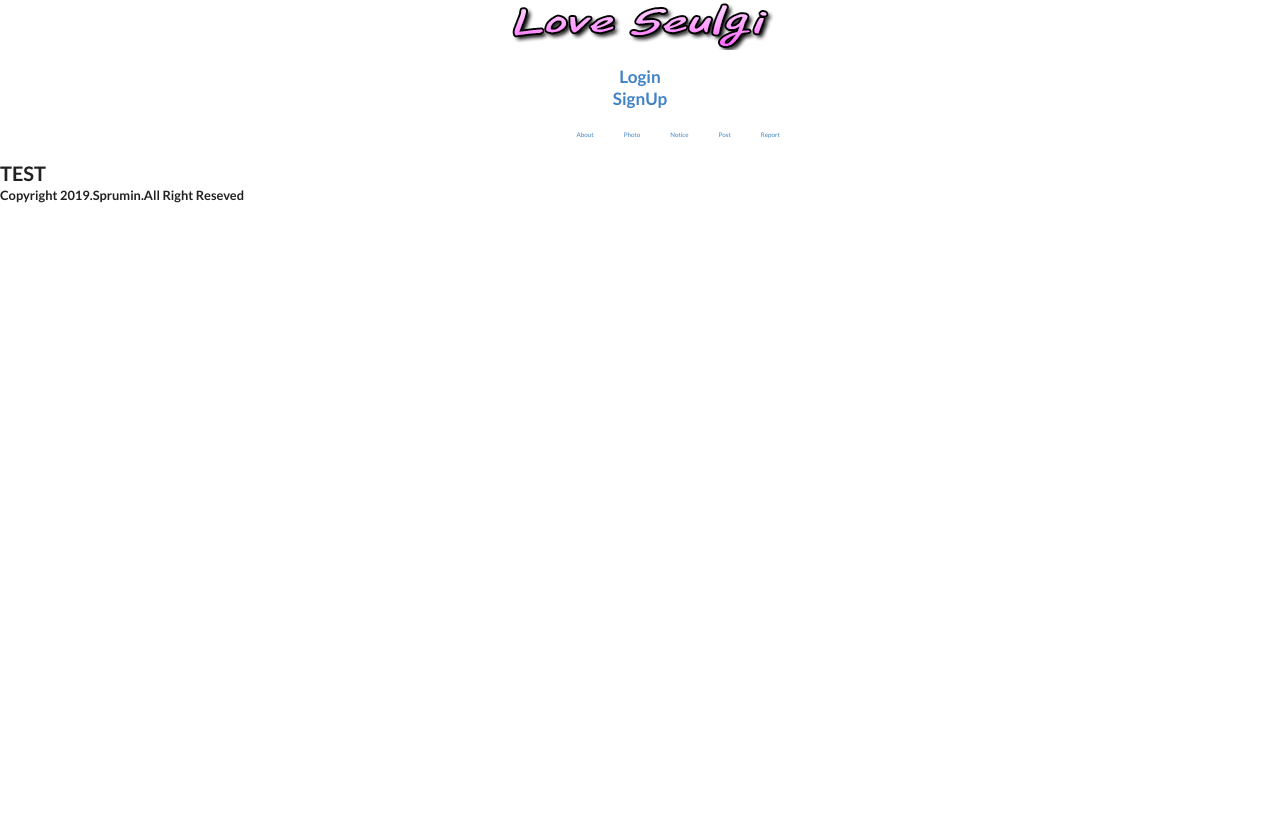
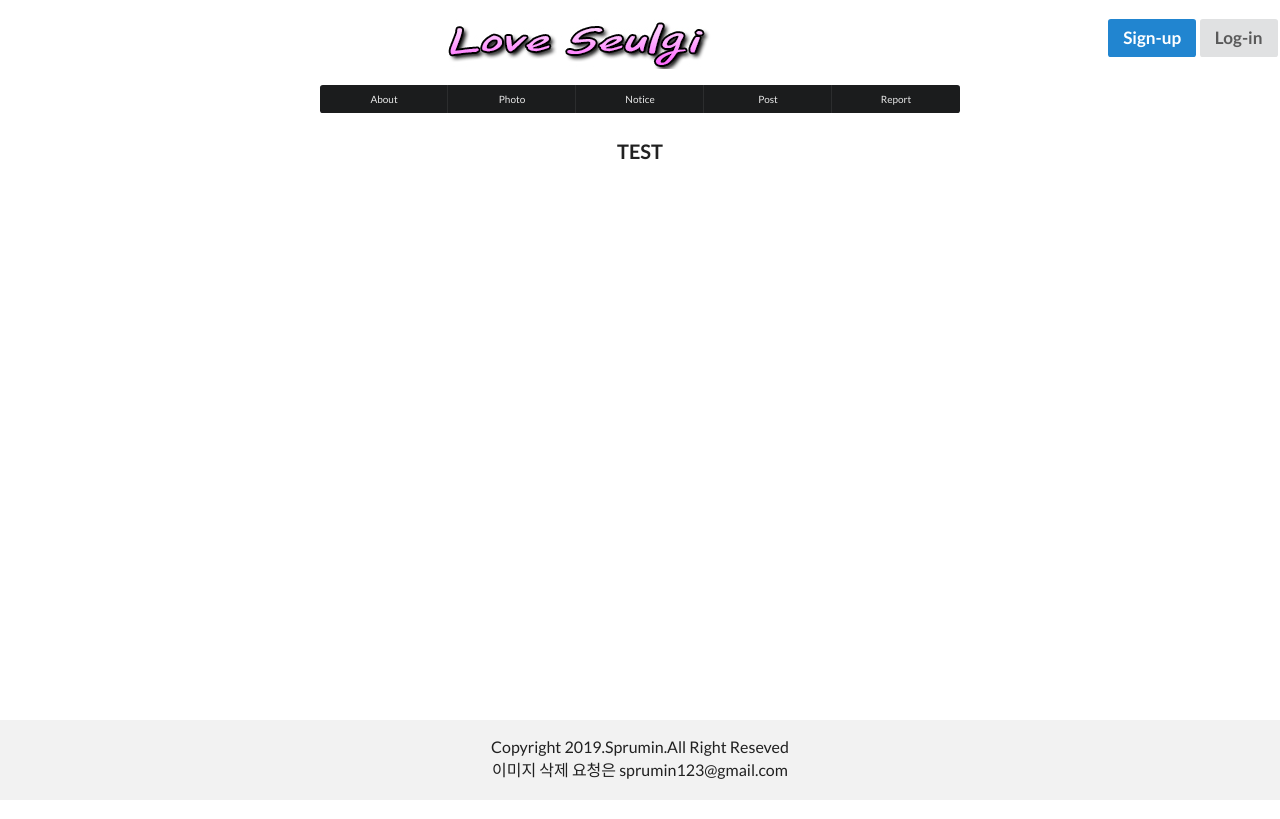
Before and after one commit to sprumin/loveSeulgi, a Django app: page / in a window 1280 px wide. Before the commit the page ends 203 px from the top, so only its background shows below. Run offline with Django 3.2, Linux system fonts and the light colour scheme.

Commit message:
update base templates

```diff
--- a/static/css/base.css
+++ b/static/css/base.css
@@ -22,6 +22,7 @@ html, body {
 
 ol, ul {
     list-style: none;
+    padding-left: 0px;
 }
 
 a {
@@ -29,31 +30,57 @@ a {
 }
 
 .header-container {
+    width: 100%;
+    margin-top: 1.5%;
+    text-align: center;
+}
+.header-container > div{
+    display: inline-block;
+}
+
+.user-event {
+    float:right;
+}
+
+.nav-container {
+    width: 50%;
+    height: 100%;
+    margin-left: auto;
+    margin-right: auto;
+    margin-top: 1%;
+}
+
+.logo {
+    margin-left: 3.5%;
+}
+
+.Wrap {
+    height: 100%;
+    width: 1024px;
+    text-align: center;
+    margin: auto;
+    position: relative;
+    margin-top: 2%;
+}
+
+.main {
+    height: 650px;
+    width: 100%;
+}
+
+.footer-container {
+    height: 80px;
+    background-color: #f2f2f2;
+    bottom: 0;
+    width: 100%;
+    font-size: 1.6rem;
+    position: fixed;
+}
+
+.footer-ul {
     text-align: center;
 }
 
-.user-event {
-    margin-right: 0;
+.footer-li {
+    padding: 7px;
 }
-
-.nav-container {
-    display: flex;
-    flex-direction: row;
-    width: 18.5%;
-    margin-left: auto;
-    margin-right: auto;
-    list-style-type: none;
-}
-
-.nav-item {
-    padding: 15px;
-    cursor: pointer;
-}
-
-.nav-item a {
-    text-align: center;
-}
-
-.logo {
-    text-align: center
-}
--- a/templates/base.html
+++ b/templates/base.html
@@ -13,33 +13,48 @@
 <body>
     <header>
         <div class="header-container">
-            <h1 class="logo">
+            <div class="logo">
                 <img src="{% static 'img/loveseulgi_logo.jpg' %}">
-            </h1>
+            </div>
             <div class="user-event">
                 {% if request.user.is_authentication %}
-                    <a href=""><h2>MyAlbum</h2></a>
-                    <a href=""><h2>Logout</h2></a>
+                <div class="ui primary button">
+                    <h2>My-album</h2>
+                </div>
+                <div class="ui button">
+                    <h2>Log-out</h2>
+                </div>
                 {% else %}
-                    <a href=""><h2>Login</h2></a>
-                    <a href=""><h2>SignUp</h2></a>
+                <div class="ui primary button">
+                    <h2>Sign-up</h2>
+                </div>
+                <div class="ui button">
+                    <h2>Log-in</h2>
+                </div>
                 {% endif %}
             </div>
         </div>
     </header>
     <nav>
-        <ul class="nav-container">
-            <li class="nav-item"><a href="">About</a></li>
-            <li class="nav-item"><a href="">Photo</a></li>
-            <li class="nav-item"><a href="">Notice</a></li>
-            <li class="nav-item"><a href="">Post</a></li>
-            <li class="nav-item"><a href="">Report</a></li>
-        </ul>
+        <div class="nav-container">
+            <div class="ui five item inverted menu">
+                <a class="item" href="">About</a>
+                <a class="item" href="">Photo</a>
+                <a class="item" href="">Notice</a>
+                <a class="item" href="">Post</a>
+                <a class="item" href="">Report</a>
+            </div>
+        </div>
     </nav>
     {% block content %}
     {% endblock %}
     <footer>
-        <h3>Copyright 2019.Sprumin.All Right Reseved</h3>
+        <div class="footer-container">
+            <ul class="footer-ul">
+                <li class="footer-li">Copyright 2019.Sprumin.All Right Reseved</li>
+                <li class="footer-li">이미지 삭제 요청은 sprumin123@gmail.com</li>
+            </ul>
+        </div>
     </footer>
 </body>
 </html>
--- a/templates/index.html
+++ b/templates/index.html
@@ -2,6 +2,10 @@
 
 {% block content %}
 <section>
-    <h1>TEST</h1>
+    <div class="Wrap">
+        <div class="main">
+            <h1>TEST</h1>
+        </div>
+    </div>
 </section>
 {% endblock %}
```
